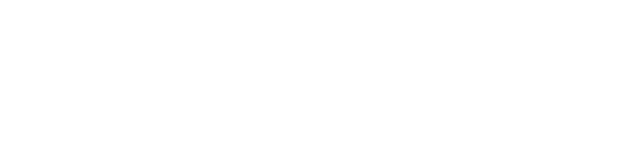
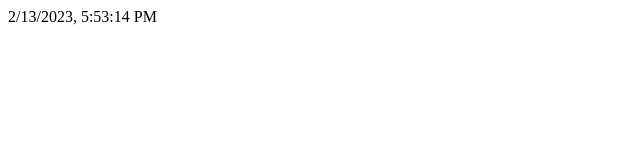
Before and after one commit to madjo43/Razvojna-okolina, a plain HTML site: page index.html in a window 1280 px wide. Shown: the whole page, without its empty margins (0-640 px from the left). Drawn offline with Linux system fonts and the light colour scheme.

Commit message:
Show date in Html

```diff
--- a/index.html
+++ b/index.html
@@ -4,9 +4,10 @@
     <meta charset="UTF-8">
     <meta http-equiv="X-UA-Compatible" content="IE=edge">
     <meta name="viewport" content="width=device-width, initial-scale=1.0">
-    <title>Document</title>
+    <title>Algebra -razvojna okolina</title>
 </head>
 <body>
-
+    <div id="date"></div>
+    <script src="index.js"></script>
 </body>
 </html>
--- a/index.js
+++ b/index.js
@@ -1 +1,7 @@
-console.log("Hello world!");
+const dateElement = document.querySelector("#date");
+const currentDate = new Date();
+
+dateElement.innerHTML = currentDate.toLocaleString();
+
+
+console.log(currentDate);
```
